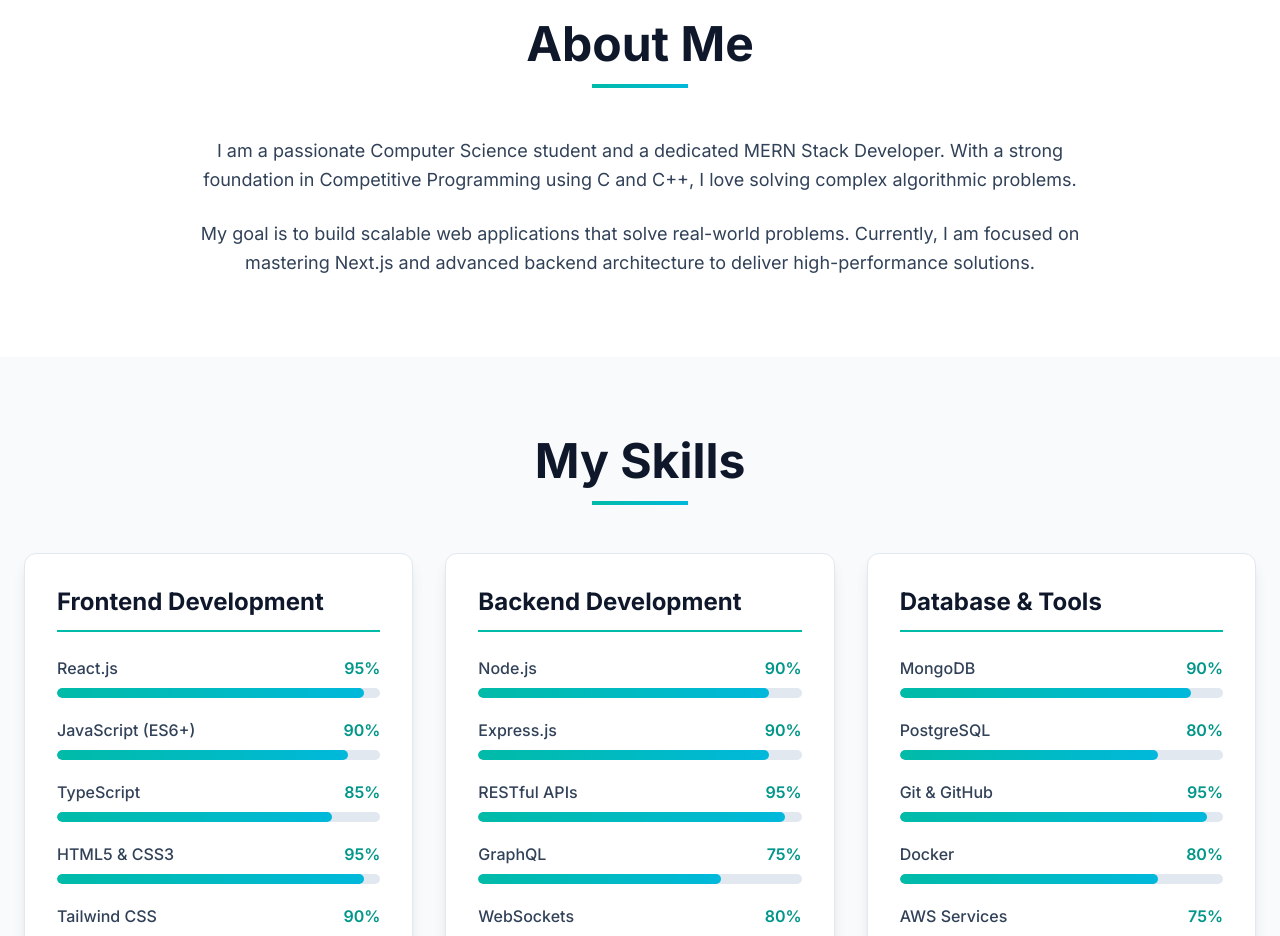
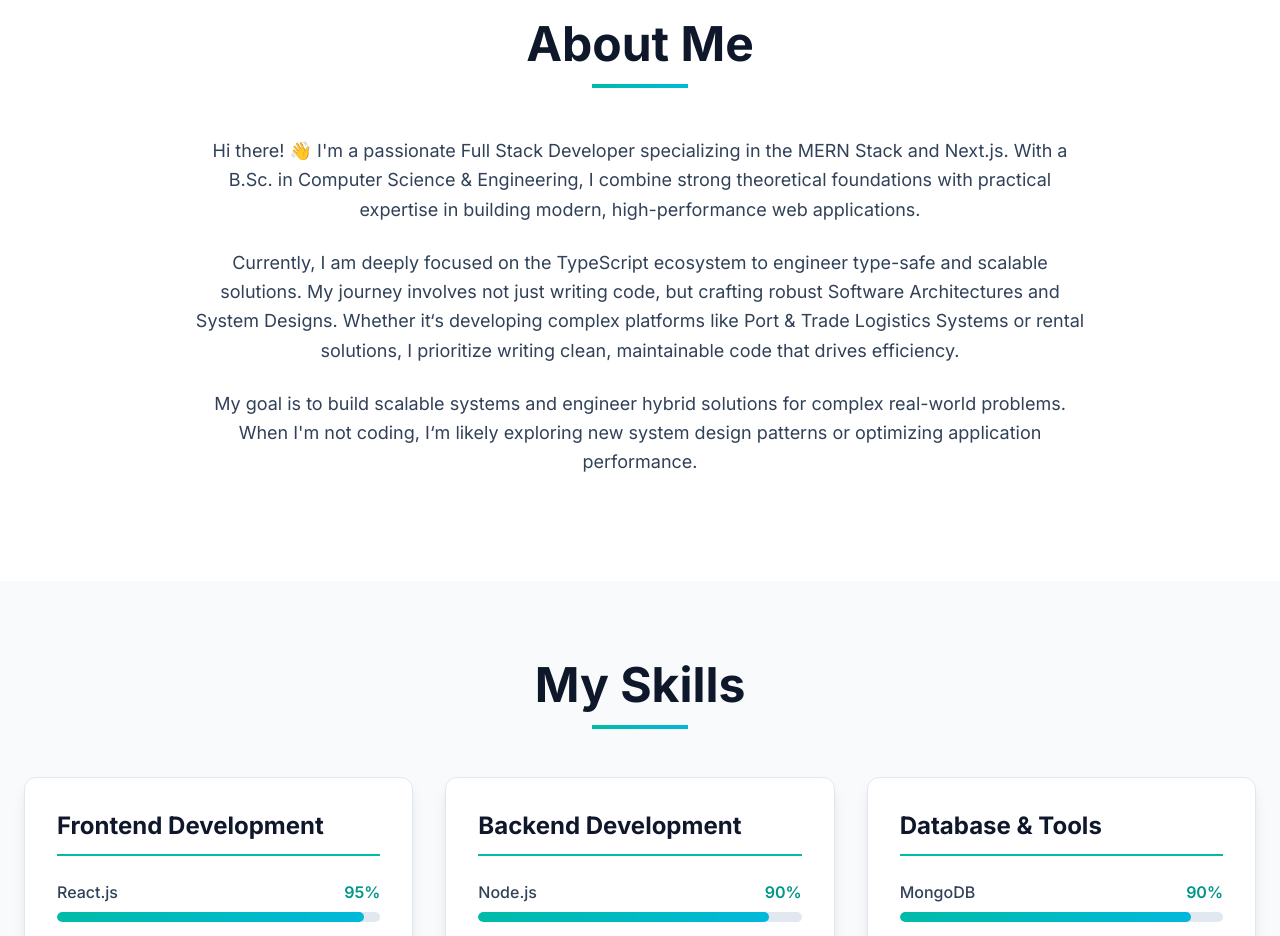
Before and after one commit to Mahedi-432A/Portfolio, a Next.js app: page / in a window 1280 px wide. Shown: the part 860-1796 px from the top of the page. Built offline with nearby package versions, Linux system fonts and the light colour scheme.

Commit message:
Revise About section to reflect updated personal information and focus on Full Stack development expertise

```diff
--- a/src/components/home/About.tsx
+++ b/src/components/home/About.tsx
@@ -7,12 +7,13 @@
            <div className="w-24 h-1 bg-linear-to-r from-teal-500 to-cyan-500 mx-auto mb-12"></div>
 
           <p className="text-lg text-slate-700 leading-relaxed mb-6">
-            I am a passionate Computer Science student and a dedicated MERN Stack Developer.
-            With a strong foundation in Competitive Programming using C and C++, I love solving complex algorithmic problems.
+            Hi there! 👋 I&apos;m a passionate Full Stack Developer specializing in the MERN Stack and Next.js. With a B.Sc. in Computer Science & Engineering, I combine strong theoretical foundations with practical expertise in building modern, high-performance web applications.
           </p>
-          <p className="text-lg text-slate-700 leading-relaxed">
-            My goal is to build scalable web applications that solve real-world problems.
-            Currently, I am focused on mastering Next.js and advanced backend architecture to deliver high-performance solutions.
+          <p className="text-lg text-slate-700 leading-relaxed mb-6">
+            Currently, I am deeply focused on the TypeScript ecosystem to engineer type-safe and scalable solutions. My journey involves not just writing code, but crafting robust Software Architectures and System Designs. Whether it&lsquo;s developing complex platforms like Port & Trade Logistics Systems or rental solutions, I prioritize writing clean, maintainable code that drives efficiency.
+          </p>
+          <p className="text-lg text-slate-700 leading-relaxed mb-6">
+            My goal is to build scalable systems and engineer hybrid solutions for complex real-world problems. When I&apos;m not coding, I&lsquo;m likely exploring new system design patterns or optimizing application performance.
           </p>
         </div>
       </div>
```
